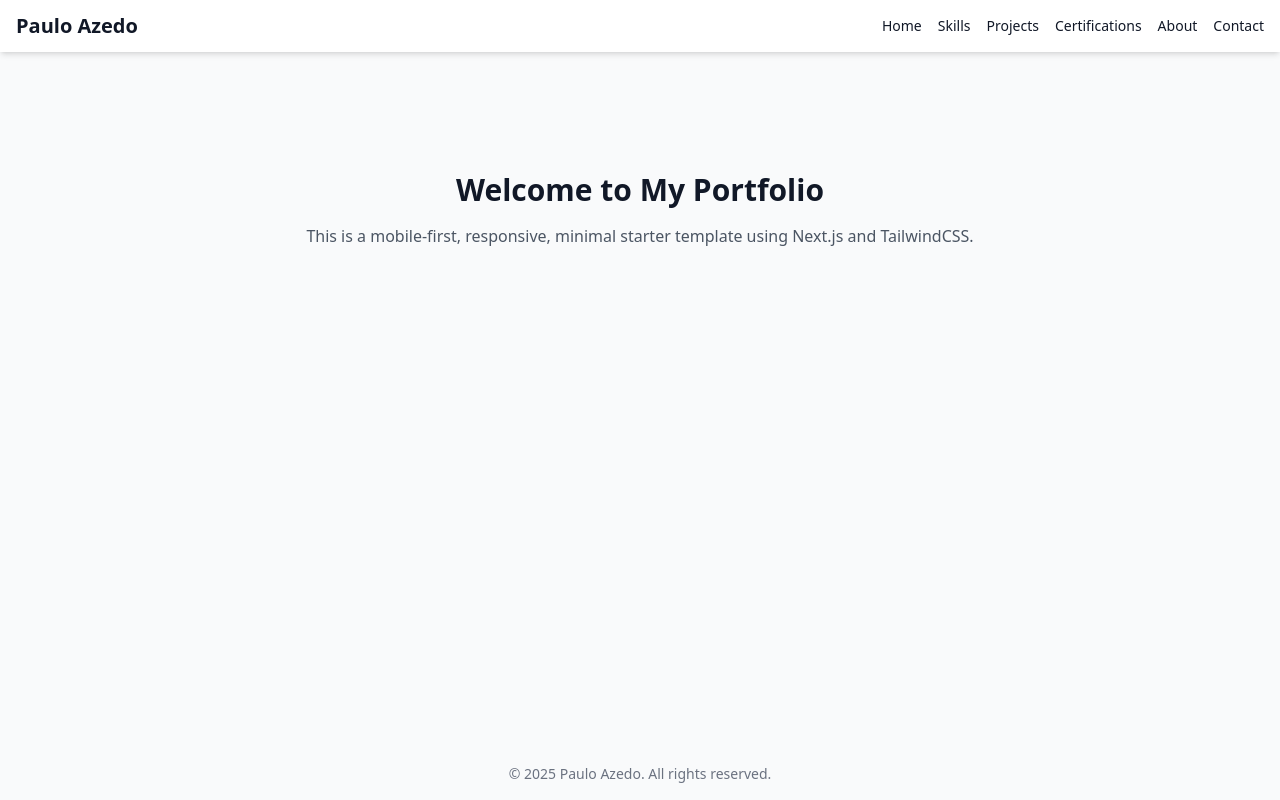
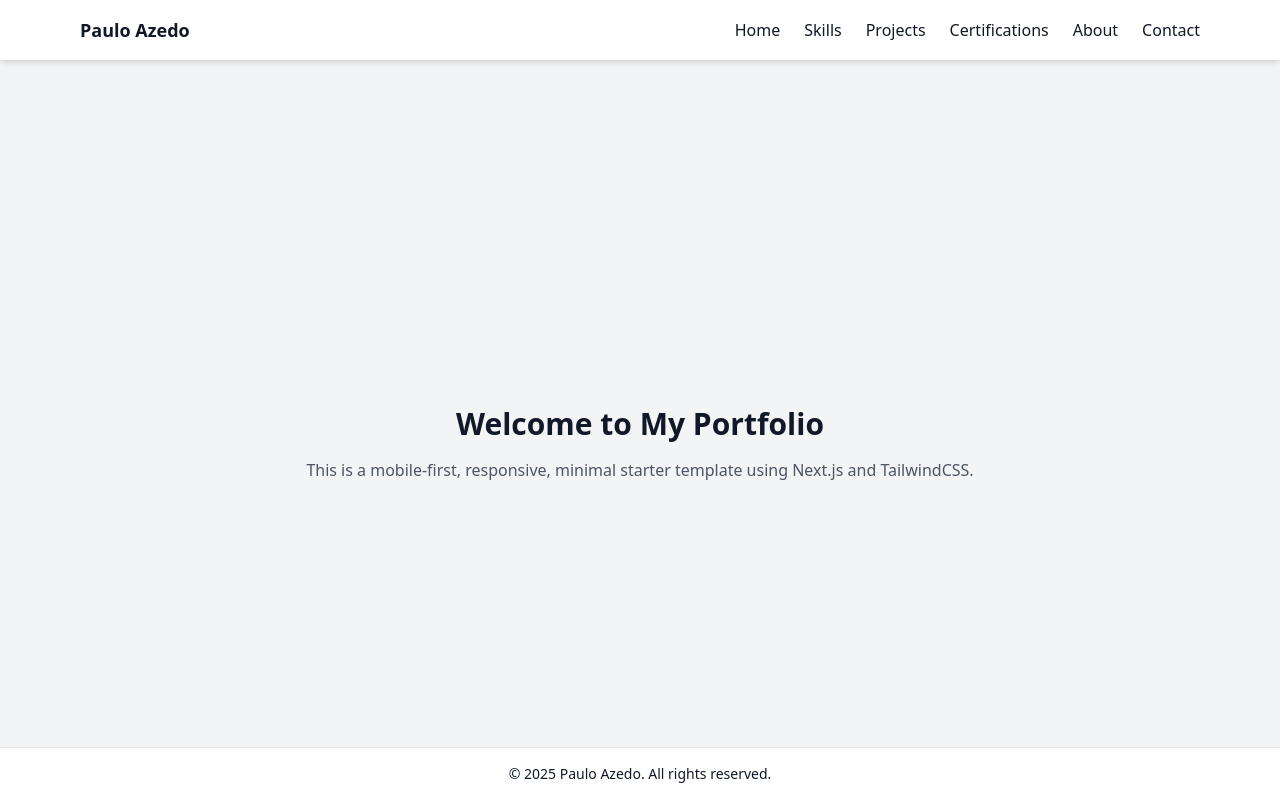
Before and after one commit to pauloazedo/my-portfolio, a Next.js app: page / in a window 1280 px wide. Built offline with nearby package versions, Linux system fonts and the light colour scheme.

Commit message:
Fix mobile layout

```diff
--- a/src/components/Layout.tsx
+++ b/src/components/Layout.tsx
@@ -1,32 +1,79 @@
+// src/components/Layout.tsx
+import { useState } from 'react';
 import Link from 'next/link';
-import { ReactNode } from 'react';
 
-const navItems = [
-  { name: 'Home', href: '/' },
-  { name: 'Skills', href: '/skills' },
-  { name: 'Projects', href: '/projects' },
-  { name: 'Certifications', href: '/certifications' },
-  { name: 'About', href: '/about' },
-  { name: 'Contact', href: '/contact' },
+const NAV_ITEMS = [
+  { label: 'Home', href: '/' },
+  { label: 'Skills', href: '/skills' },
+  { label: 'Projects', href: '/projects' },
+  { label: 'Certifications', href: '/certifications' },
+  { label: 'About', href: '/about' },
+  { label: 'Contact', href: '/contact' },
 ];
 
-export default function Layout({ children }: { children: ReactNode }) {
+export default function Layout({ children }: { children: React.ReactNode }) {
+  const [isOpen, setIsOpen] = useState(false);
+
   return (
-    <div className="min-h-screen flex flex-col">
-      <header className="bg-white shadow-md px-4 py-3 sticky top-0 z-10">
-        <nav className="flex items-center justify-between max-w-7xl mx-auto">
-          <div className="text-xl font-bold">Paulo Azedo</div>
-          <div className="space-x-4 hidden md:flex">
-            {navItems.map((item) => (
-              <Link key={item.href} href={item.href} className="hover:text-blue-600 text-sm font-medium">
-                {item.name}
+    <div className="min-h-screen flex flex-col bg-gray-100 text-gray-900">
+      <header className="bg-white shadow-md">
+        <div className="max-w-6xl mx-auto px-4 py-4 flex items-center justify-between">
+          <Link href="/" className="text-lg font-bold">
+            Paulo Azedo
+          </Link>
+
+          <button
+            onClick={() => setIsOpen(!isOpen)}
+            className="sm:hidden text-gray-900 focus:outline-none"
+            aria-label="Toggle menu"
+          >
+            <svg
+              className="h-6 w-6"
+              fill="none"
+              stroke="currentColor"
+              viewBox="0 0 24 24"
+              xmlns="http://www.w3.org/2000/svg"
+            >
+              {isOpen ? (
+                <path strokeLinecap="round" strokeLinejoin="round" strokeWidth={2} d="M6 18L18 6M6 6l12 12" />
+              ) : (
+                <path strokeLinecap="round" strokeLinejoin="round" strokeWidth={2} d="M4 6h16M4 12h16M4 18h16" />
+              )}
+            </svg>
+          </button>
+
+          <nav className="hidden sm:flex space-x-6">
+            {NAV_ITEMS.map(({ label, href }) => (
+              <Link key={href} href={href} className="hover:underline">
+                {label}
               </Link>
             ))}
+          </nav>
+        </div>
+
+        {isOpen && (
+          <div className="sm:hidden px-4 pb-4">
+            <nav className="flex flex-col space-y-2">
+              {NAV_ITEMS.map(({ label, href }) => (
+                <Link
+                  key={href}
+                  href={href}
+                  className="block py-2 border-b border-gray-200"
+                  onClick={() => setIsOpen(false)}
+                >
+                  {label}
+                </Link>
+              ))}
+            </nav>
           </div>
-        </nav>
+        )}
       </header>
-      <main className="flex-grow px-4 py-10 max-w-4xl mx-auto w-full">{children}</main>
-      <footer className="text-center text-sm text-gray-500 py-4">
+
+      <main className="flex-grow flex items-center justify-center px-4 py-12">
+        <div className="max-w-2xl w-full">{children}</div>
+      </main>
+
+      <footer className="bg-white text-center text-sm py-4 border-t border-gray-200">
         © {new Date().getFullYear()} Paulo Azedo. All rights reserved.
       </footer>
     </div>
--- a/tailwind.config.js
+++ b/tailwind.config.js
@@ -1,10 +1,10 @@
-/** @type {import('tailwindcss').Config} */
+// tailwind.config.js
 module.exports = {
-  content: [
-    "./src/**/*.{js,ts,jsx,tsx}"
-  ],
+  content: ['./src/**/*.{ts,tsx}'],
   theme: {
-    extend: {},
+    extend: {
+      // optional enhancements here
+    },
   },
   plugins: [],
-}
+};
```
